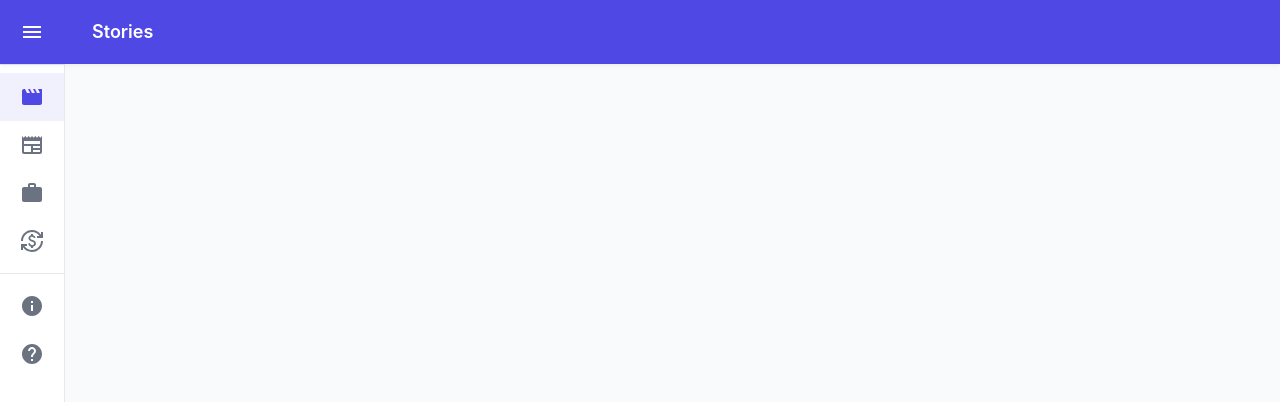
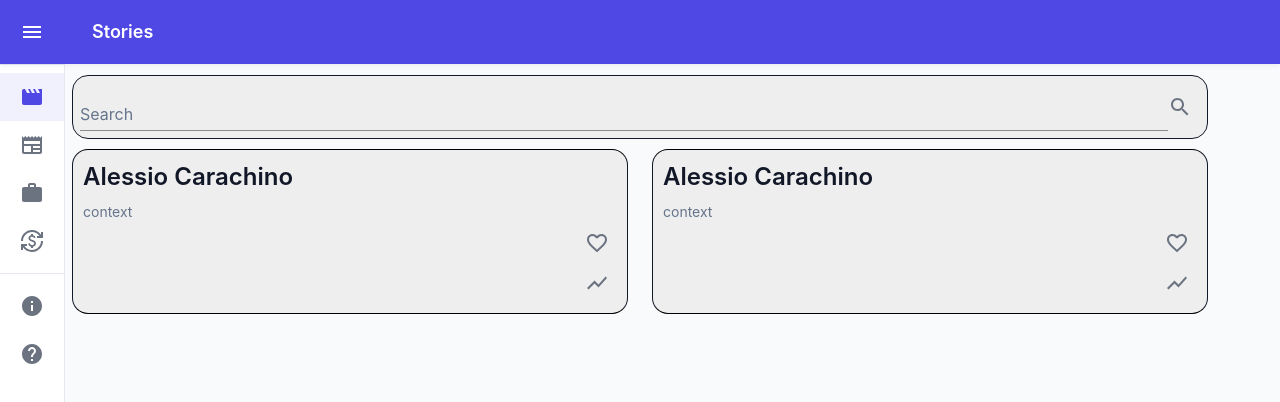
Before and after one commit to CarachinoAlessio/IntelliMents, a React (Create React App) app: page /investors in a window 1280 px wide. Shown: the top 402 px of the page. Built offline with nearby package versions, Linux system fonts and the light colour scheme; the HTML template or start-up script is replaced by a standard one.

Commit message:
Implementation of InvestorsComp

```diff
--- a/src/components/InvestorsComp.js
+++ b/src/components/InvestorsComp.js
@@ -1,9 +1,109 @@
-export default function InvestorsComp(props) {
+import Row from '@mui/material/Container';
+import Col from '@mui/material/Container';
+import TextField from '@mui/material/TextField';
+import React from 'react'
 
-    return (
-        ''
-    );
-}
+import {
+    Grid, Box,
+    Typography,
+} from "@mui/material";
+
+import FavoriteBorderIcon from '@mui/icons-material/FavoriteBorder';
+import ShowChartIcon from '@mui/icons-material/ShowChart';
+import {Search} from "@mui/icons-material";
+import IconButton from "@mui/material/IconButton";
+import { makeStyles } from '@material-ui/core/styles'
 
 
+const useStyles = makeStyles(theme => ({
+  alignItemsAndJustifyContent: {
+    display: 'grid',
+    alignItems: 'center',
+    justifyContent: 'right',
+  },
+}))
+
+export default function InvestorsComp(props) {
+    const classes = useStyles()
+    return (
+        <><Grid container fluid>
+            <Row>
+                <Col>
+                    <Box sx={{ border: 1, borderRadius: '16px' }} display="flex" justifyContent="center" alignItems="center" style={{ padding: "7px", marginTop: "5px", marginBottom: "5px", backgroundColor: "#eee" }}>
+                        <TextField fullWidth id="input-with-sx" label="Search" variant="standard" />
+                        <Search sx={{ color: 'action.active', mr: 1, my: 0.5 }} />
+                    </Box>
+                </Col>
+            </Row>
+        </Grid>
+
+        <Grid container fluid>
+        <Row>
+                <Col>
+                    <Box>
+                        <Grid container rowSpacing={1} columnSpacing={{ xs: 1, sm: 2, md: 3 }}>
+                            <Grid item xs={6}>
+                                <Box sx={{ border: 1, borderRadius: '16px' }} style={{ padding: "10px", marginTop: "5px", marginBottom: "5px", backgroundColor: "#eee" , borderBlockColor: '#000'}}>
+                                    <Typography gutterBottom variant="h5" component="div">
+                                        Alessio Carachino
+                                    </Typography>
+                                    <Typography variant="body2" color="text.secondary">
+                                        context
+                                    </Typography>
+
+                                    <Box display="flex" className={classes.alignItemsAndJustifyContent}>
+                                        <Box m="auto" style={{margin: 0}} >
+                                            <IconButton aria-label="favorite">
+                                                <FavoriteBorderIcon />
+                                            </IconButton>
+                                        </Box>
+                                    </Box>
+
+                                    <Box display="flex" className={classes.alignItemsAndJustifyContent}>
+                                        <Box m="auto" style={{margin: 0}} >
+                                            <IconButton aria-label="chart">
+                                                <ShowChartIcon />
+                                            </IconButton>
+                                        </Box>
+                                    </Box>
+                                </Box>
+                            </Grid>
+
+                            <Grid item xs={6}>
+                                <Box sx={{ border: 1, borderRadius: '16px' }} style={{ padding: "10px", marginTop: "5px", marginBottom: "5px", backgroundColor: "#eee" , borderBlockColor: '#000'}}>
+                                    <Typography gutterBottom variant="h5" component="div">
+                                        Alessio Carachino
+                                    </Typography>
+                                    <Typography variant="body2" color="text.secondary">
+                                        context
+                                    </Typography>
+
+                                    <Box display="flex" className={classes.alignItemsAndJustifyContent}>
+                                        <Box m="auto" style={{margin: 0}} >
+                                            <IconButton aria-label="favorite">
+                                                <FavoriteBorderIcon />
+                                            </IconButton>
+                                        </Box>
+                                    </Box>
+
+                                    <Box display="flex" className={classes.alignItemsAndJustifyContent}>
+                                        <Box m="auto" style={{margin: 0}} >
+                                            <IconButton aria-label="chart">
+                                                <ShowChartIcon />
+                                            </IconButton>
+                                        </Box>
+                                    </Box>
+                                </Box>
+                            </Grid>
+                        </Grid>
+                    </Box>
+                </Col>
+            </Row>
+        </Grid>
+
+        <Grid container fluid>
+
+        </Grid></>
+        );
+    }
 export {InvestorsComp}
```
